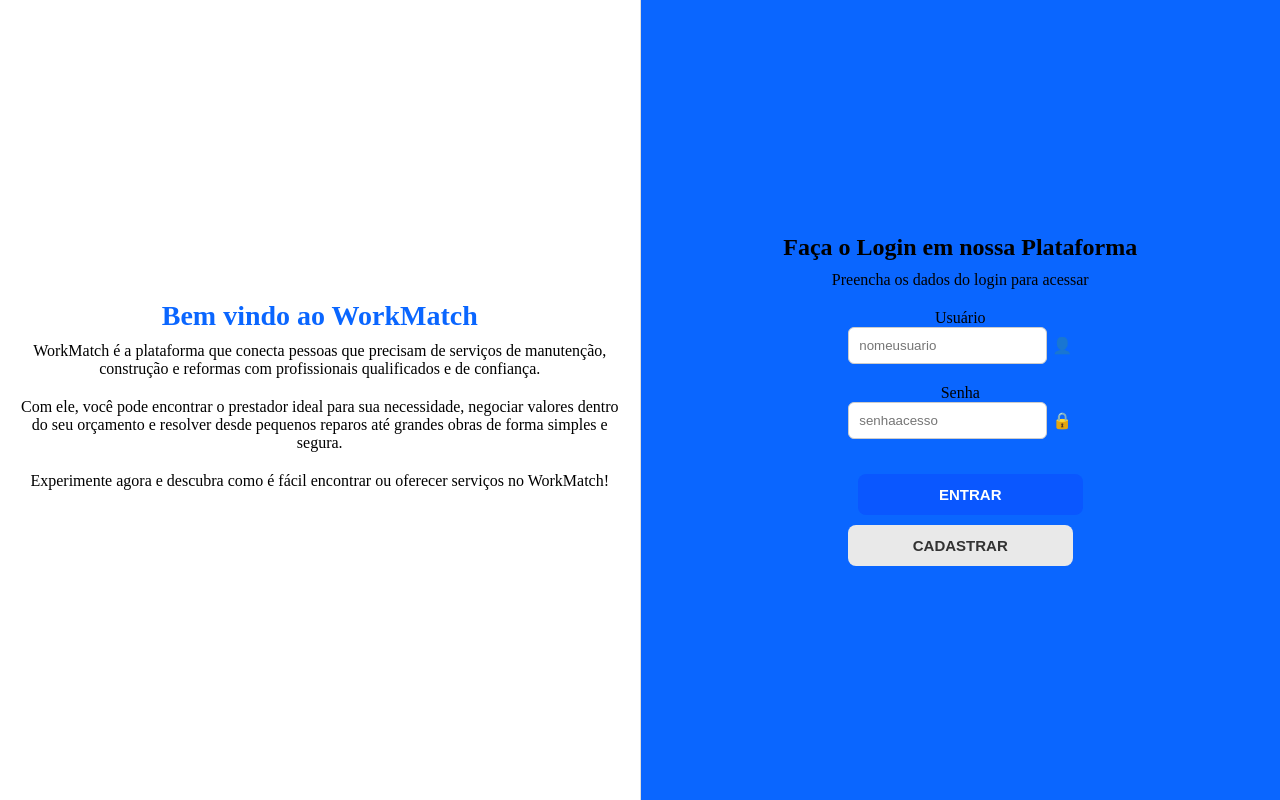
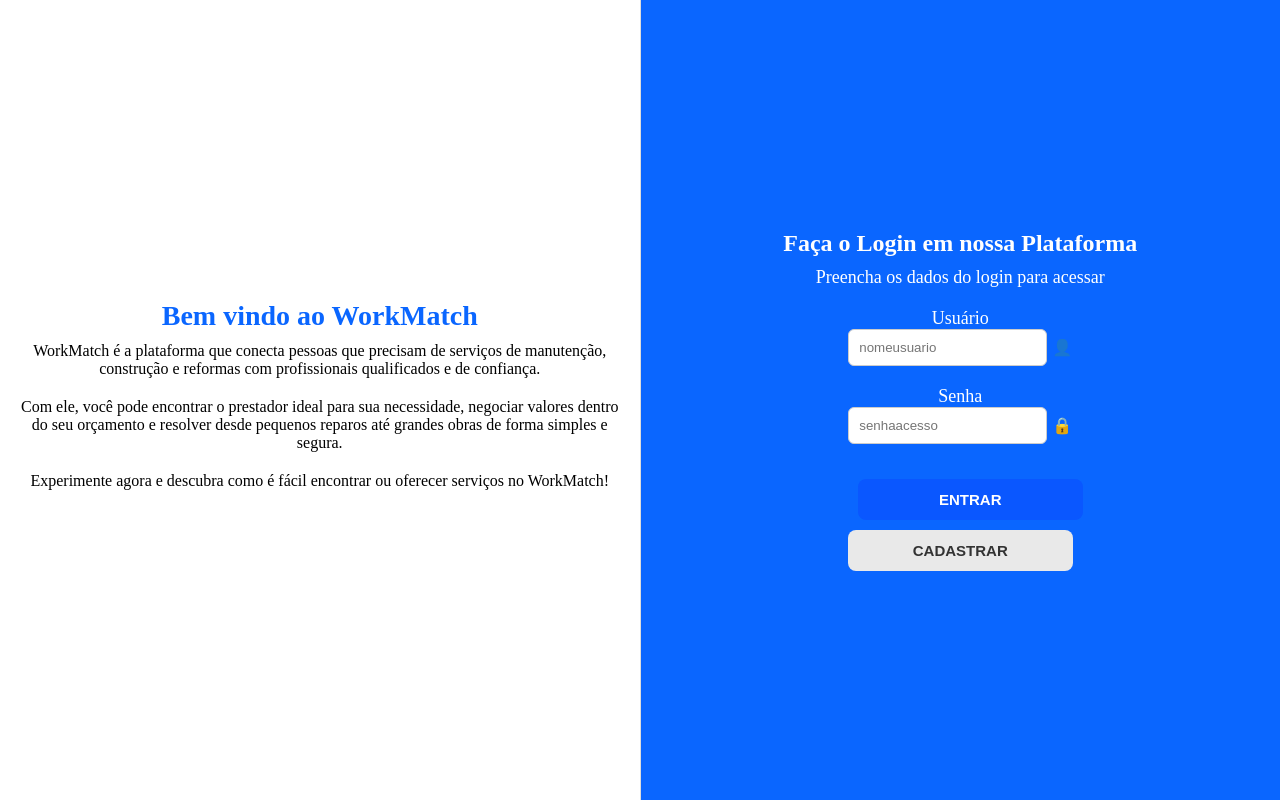
Before and after one commit to icaroBena/sistema-servicos, a React (Vite) app: page / in a window 1280 px wide. Built offline with nearby package versions, Linux system fonts and the light colour scheme.

Commit message:
upd: teste pra consertar os botoes do login

```diff
--- a/src/pages/login/login.css
+++ b/src/pages/login/login.css
@@ -49,6 +49,11 @@
   margin: 10px 0;
 }
 
+.login-right-panel h2 {
+  color: #ffffff;
+}
+
+
 /* Ajuste opcional das imagens */
 .imagemproblema, .imagemparceria {
   width: 120px;
@@ -82,3 +87,10 @@
   color: white;
   margin: 10px;
 }
+
+.login-subtitle,
+.login-right-panel label {
+  margin-top: 15px;
+  font-size: 18px;
+  color: #ffffff;
+}
```
